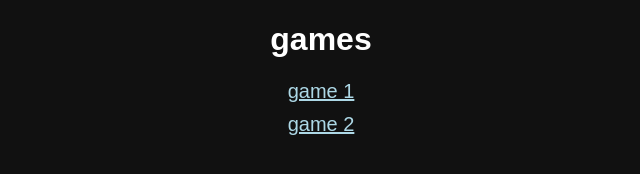
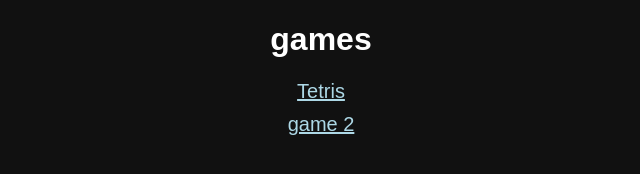
Before and after one commit to napikengine99/lenny-arcade, a plain HTML site: page index.html in a window 1280 px wide. Shown: the full height of the page, 319-959 px from the left. Drawn offline with Linux system fonts and the light colour scheme.

Commit message:
Update index.html

```diff
--- a/index.html
+++ b/index.html
@@ -10,7 +10,7 @@
 <body>
   <h1>games</h1>
 
-  <a href="games/game1/">game 1</a>
+  <a href="games/game1/">Tetris</a>
   <a href="games/game2/">game 2</a>
 
 </body>
```
